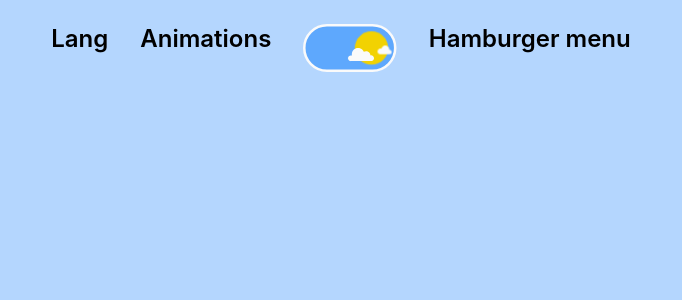
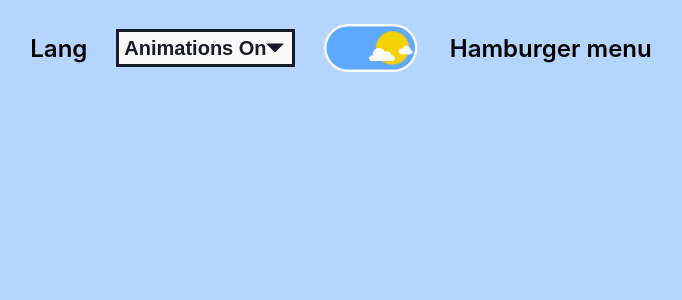
Before and after one commit to George-Grainger/personal-website, a Next.js app: page / in a window 1280 px wide. Shown: the top 300 px of the page, without its empty margins (299-981 px from the left). Built offline with nearby package versions, Linux system fonts and the light colour scheme.

Commit message:
Start work on animation select

```diff
--- /dev/null
+++ b/components/AnimationsSelect/AnimationSelect.module.css
@@ -0,0 +1,45 @@
+.button {
+  fill: var(--text);
+  height: 2.5rem;
+  width: 2.5rem;
+}
+
+.select {
+  display: none;
+  appearance: none;
+  font-size: 1.25rem;
+  padding: 0.25em;
+  color: var(--black);
+  background-color: var(--white);
+  outline: 0.175em solid var(--black);
+  border: none;
+  font-weight: 700;
+  padding-right: 1.25em;
+}
+
+.wrapper {
+  position: relative;
+}
+
+.wrapper::after {
+  --size: 0.375em;
+  content: '';
+  position: absolute;
+  pointer-events: none;
+  transform: translateY(-50%);
+  right: 5%;
+  height: 100%;
+  border-left: var(--size) solid transparent;
+  border-right: var(--size) solid transparent;
+  border-top: var(--size) solid var(--black);
+}
+
+@media only screen and (min-width: 40em) {
+  .button {
+    display: none;
+  }
+
+  .select {
+    display: flex;
+  }
+}
--- /dev/null
+++ b/components/AnimationsSelect/AnimationSelect.tsx
@@ -0,0 +1,31 @@
+import styles from './AnimationSelect.module.css';
+
+const AnimationSelect = () => {
+  return (
+    <>
+      <label className="sr-only" htmlFor="animations-select">
+        Show animations?
+      </label>
+      <svg
+        aria-label="Show animations?"
+        className={styles.button}
+        viewBox="0 0 40 40"
+        xmlns="http://www.w3.org/2000/svg"
+      >
+        <path d="M4 0C2.93913 0 1.92172 0.421427 1.17157 1.17157C0.421427 1.92172 0 2.93913 0 4V24H4V4H24V0H4ZM12 8C10.9391 8 9.92172 8.42143 9.17157 9.17157C8.42143 9.92172 8 10.9391 8 12V32H12V12H32V8H12ZM36 20V36H20V20H36ZM36 16H20C18.9391 16 17.9217 16.4214 17.1716 17.1716C16.4214 17.9217 16 18.9391 16 20V36C16 37.0609 16.4214 38.0783 17.1716 38.8284C17.9217 39.5786 18.9391 40 20 40H36C37.0609 40 38.0783 39.5786 38.8284 38.8284C39.5786 38.0783 40 37.0609 40 36V20C40 18.9391 39.5786 17.9217 38.8284 17.1716C38.0783 16.4214 37.0609 16 36 16ZM24 22V34L32 28L24 22Z" />
+      </svg>
+      <div className={styles.wrapper}>
+        <select
+          className={styles.select}
+          id="animations-select"
+          name="animations-select"
+        >
+          <option value="on">Animations On</option>
+          <option value="off">Animations ff</option>
+        </select>
+      </div>
+    </>
+  );
+};
+
+export default AnimationSelect;
--- /dev/null
+++ b/components/AnimationsSelect/index.tsx
@@ -0,0 +1 @@
+export { default } from './AnimationSelect';
--- a/components/Navbar/Navbar.module.css
+++ b/components/Navbar/Navbar.module.css
@@ -1,15 +1,17 @@
 .nav {
   display: flex;
   justify-content: center;
+  align-items: center;
   gap: 2rem;
   margin-block-start: 1.5rem;
-
   font-size: 1.5rem;
   font-weight: 600;
 }
 
 .nav > li {
   list-style: none;
+  display: flex;
+  align-items: center;
 }
 
 .nav > .link {
--- a/components/Navbar/Navbar.tsx
+++ b/components/Navbar/Navbar.tsx
@@ -1,6 +1,5 @@
+import AnimationSelect from '../AnimationsSelect';
 import DarkmodeToggle from '../DarkmodeToggle';
-import Earth from '../svg/Earth';
-import Sun from '../svg/Sun';
 import styles from './Navbar.module.css';
 
 const Navbar = () => {
@@ -10,7 +9,9 @@ const Navbar = () => {
       <li className={styles.link}>Projects</li>
       <li className={styles.link}>About</li>
       <li>Lang</li>
-      <li>Animations</li>
+      <li>
+        <AnimationSelect />
+      </li>
       <li>
         <DarkmodeToggle />
       </li>
--- a/styles/globals.css
+++ b/styles/globals.css
@@ -13,6 +13,10 @@ a {
 
 * {
   box-sizing: border-box;
+}
+
+* + * {
+  margin-top: 0;
 }
 
 :root {
@@ -38,3 +42,15 @@ body {
   background-color: var(--background);
   color: var(--foreground);
 }
+
+.sr-only {
+  position: absolute;
+  width: 1px;
+  height: 1px;
+  padding: 0;
+  margin: -1px;
+  overflow: hidden;
+  clip: rect(0, 0, 0, 0);
+  white-space: nowrap;
+  border-width: 0;
+}
```
